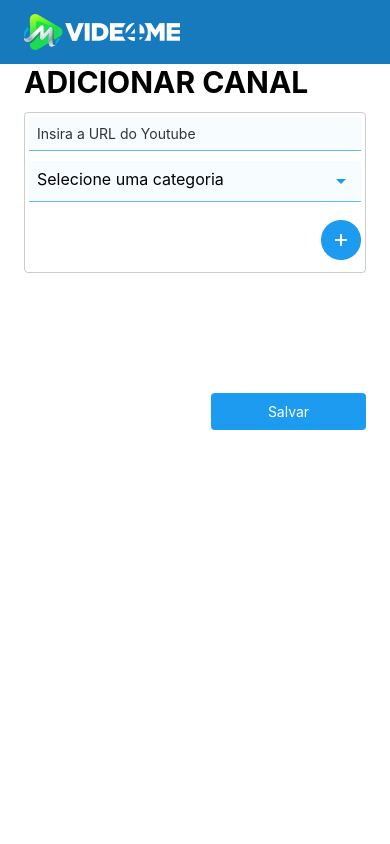
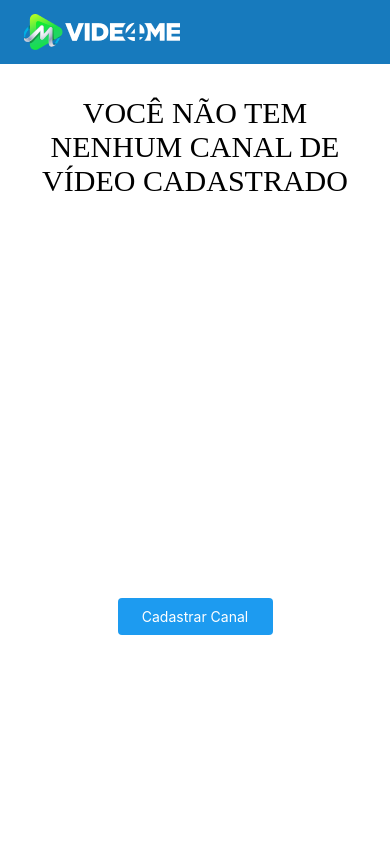
Before and after one commit to Video4Me/video4me.mobile, a React Native app: screen / in a window 390 px wide. Shown: the top 844 px of the page. Built offline with nearby package versions, Linux system fonts and the light colour scheme.

Commit message:
feat: emptystate

```diff
--- a/App.tsx
+++ b/App.tsx
@@ -1,10 +1,12 @@
 import React from 'react';
 import {Text, View} from 'react-native';
 import Register from './src/screens/register';
+import EmptyState from './src/modules/EmptyState/screens';
 
 const App = () => {
   return (
     <View>
+      <EmptyState />
       <Register />
     </View>
   );
--- /dev/null
+++ b/src/modules/EmptyState/screens/index.tsx
@@ -0,0 +1,60 @@
+// React Native Counter Example using Hooks!
+
+import React, {useState} from 'react';
+import {View, Text, Button, StyleSheet, TouchableOpacity, Image} from 'react-native';
+import Header from '../../../components/Header';
+
+export default function EmptyState(){
+
+
+return (
+    <>
+    <Header />
+    <View style={styles.container}>
+        <Text style={styles.title}>VOCÊ NÃO TEM NENHUM CANAL DE VÍDEO CADASTRADO</Text>
+        <TouchableOpacity style={styles.button}>
+          <Text style={styles.textButton}>Cadastrar Canal</Text>
+        </TouchableOpacity>
+    </View>
+
+    </>
+
+  );
+};
+
+
+const styles = StyleSheet.create({
+  container: {
+    textAlign: 'center',
+    paddingHorizontal: 18,
+    height: 800,
+  },
+  title: {
+    fontSize: 30,
+    fontFamily: 'BebasNeueBold-7B9LE',
+    textAlign: 'center',
+    color: '#000',
+    marginTop: 32,
+  },
+  button: {
+    backgroundColor: '#1D9BF0',
+    width: 155,
+    height: 37,
+    position: 'relative',
+    top: 400,
+    justifyContent: 'center',
+    alignItems: 'center',
+    borderRadius: 4,
+    padding: 10,
+    alignSelf: 'center',
+  },
+  rectangle: {
+    position: 'absolute',
+    bottom: 200,
+  },
+  textButton: {
+    fontSize: 14,
+    color: '#fff',
+    position: 'relative',
+  },
+});
```
